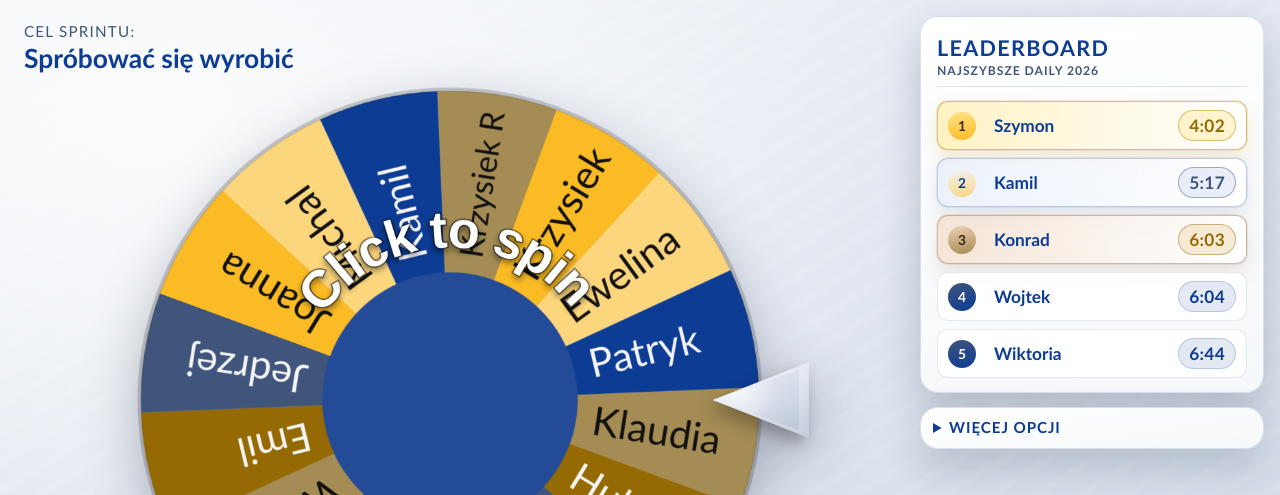
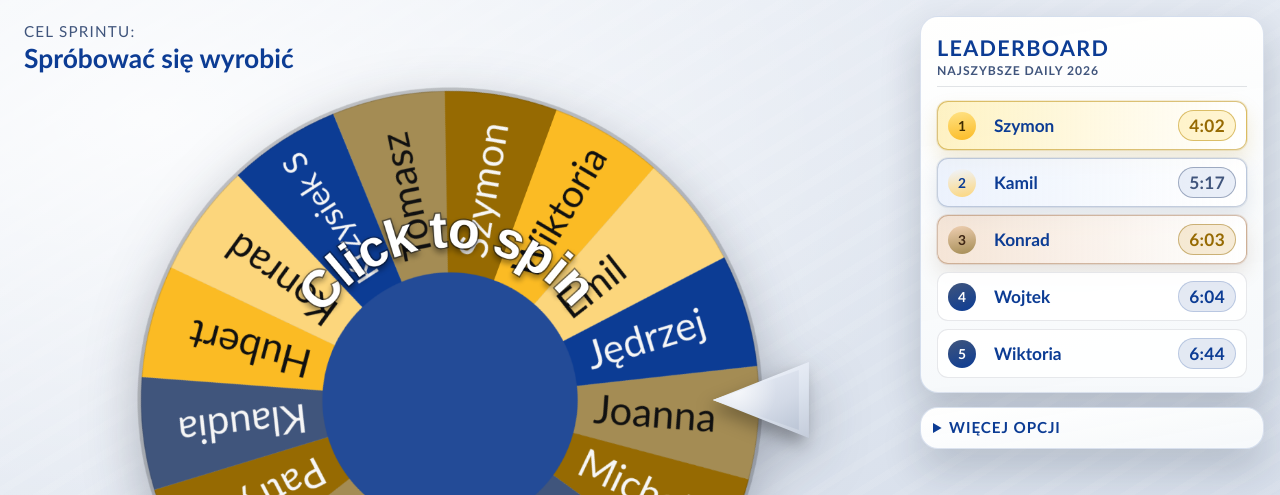
Before and after one commit to Szymon-Michalak/WheelofWarriors, a plain HTML site: page index.html in a window 1280 px wide. Shown: the top 495 px of the page. Drawn offline with Linux system fonts and the light colour scheme; animation ran at ten frames a second.

Commit message:
Update popup text and load names

```diff
--- a/index.html
+++ b/index.html
@@ -54,7 +54,7 @@
           <section class="alarm-panel" aria-label="Emergency button">
             <p class="alarm-title">Uwaga</p>
             <button id="alarmButton" class="alarm-button" type="button" aria-label="Emergency spin button"></button>
-            <p class="alarm-subtitle">Użycie przycisku w nieuzasadnionym przypadku nie ma żadnych konsekwencji</p>
+            <p class="alarm-subtitle">Nie wywołuj wilka z lasu...</p>
           </section>
         </section>
       </aside>
@@ -62,7 +62,7 @@
 
     <div id="winnerModal" class="winner-modal hidden" role="dialog" aria-modal="true" aria-labelledby="winnerTitle">
       <div class="winner-card">
-        <div class="winner-header" id="winnerTitle">Mamy zwycięzcę!</div>
+        <div class="winner-header" id="winnerTitle">MAMY ZWYCIEZCE</div>
         <div class="winner-body">
           <p id="winnerName" class="winner-name"></p>
           <div class="winner-actions">
@@ -74,6 +74,6 @@
       </div>
     </div>
 
-    <script type="module" src="js/app.js?v=20260213d"></script>
+    <script type="module" src="js/app.js?v=20260213e"></script>
   </body>
 </html>
--- a/js/app.js
+++ b/js/app.js
@@ -1,5 +1,5 @@
 import { els } from "./dom.js";
-import { state, palette } from "./state.js";
+import { state, palette, loadInitialNames } from "./state.js";
 import { createWheelController, pickWinnerIndex } from "./wheel.js";
 import { createMessageController } from "./messages.js";
 import { createWinnerModalController } from "./modal.js";
@@ -92,8 +92,24 @@
   });
 }
 
-wheel.drawWheel();
-ranking.loadRanking();
-ranking.setupTooltipHandlers();
-messages.loadSources();
-debug.setup();
+function renderBaseUi() {
+  wheel.drawWheel();
+  ranking.loadRanking();
+  ranking.setupTooltipHandlers();
+  messages.loadSources();
+  debug.setup();
+}
+
+async function initNames() {
+  try {
+    const loadedNames = await loadInitialNames();
+    state.names.splice(0, state.names.length, ...loadedNames);
+    refreshAlarmTargetOptions();
+    wheel.drawWheel();
+  } catch {
+    // keep defaults already rendered
+  }
+}
+
+renderBaseUi();
+initNames();
--- a/js/modal.js
+++ b/js/modal.js
@@ -116,7 +116,7 @@
     ctx.stroke();
 
     // winner header chip
-    const chipLabel = "MAMY ZWYCIĘZCĘ!";
+    const chipLabel = "NASTĘPNE DAILY POPROWADZI";
     const chipLabelSize = fitFontSize(ctx, chipLabel, 430, 62, 30);
     ctx.font = `800 ${chipLabelSize}px 'Avenir Next', 'Segoe UI', sans-serif`;
     const chipTextWidth = ctx.measureText(chipLabel).width;
--- a/js/state.js
+++ b/js/state.js
@@ -1,5 +1,4 @@
-export const state = {
-  names: [
+const defaultNames = [
   "Krzysiek",
   "Ewelina",
   "Patryk",
@@ -11,12 +10,38 @@
   "Szymon",
   "Wiktoria",
   "Emil",
-    "Jedrzej",
+  "Jędrzej",
   "Joanna",
   "Michal",
   "Kamil",
   "Krzysiek R"
-  ]
+];
+
+export const state = {
+  names: [...defaultNames]
 };
 
 export const palette = ["#fbbb24", "#fcd67c", "#0c3c94", "#a48c54", "#966a02", "#40557c"];
+
+export async function loadInitialNames() {
+  for (const path of ["data/names.txt", "./data/names.txt", "/data/names.txt"]) {
+    try {
+      const response = await fetch(path, { cache: "no-store" });
+      if (!response.ok) continue;
+      const text = await response.text();
+      const deduped = [];
+      const seen = new Set();
+      for (const rawLine of text.split(/\r?\n/)) {
+        const name = rawLine.trim();
+        if (!name || name.startsWith("#")) continue;
+        if (seen.has(name)) continue;
+        seen.add(name);
+        deduped.push(name);
+      }
+      if (deduped.length) return deduped;
+    } catch {
+      // try next path
+    }
+  }
+  return [...defaultNames];
+}
```
Also changed, not shown: data/names.txt (added). Lines whose indentation alone changed are shown as unchanged.
